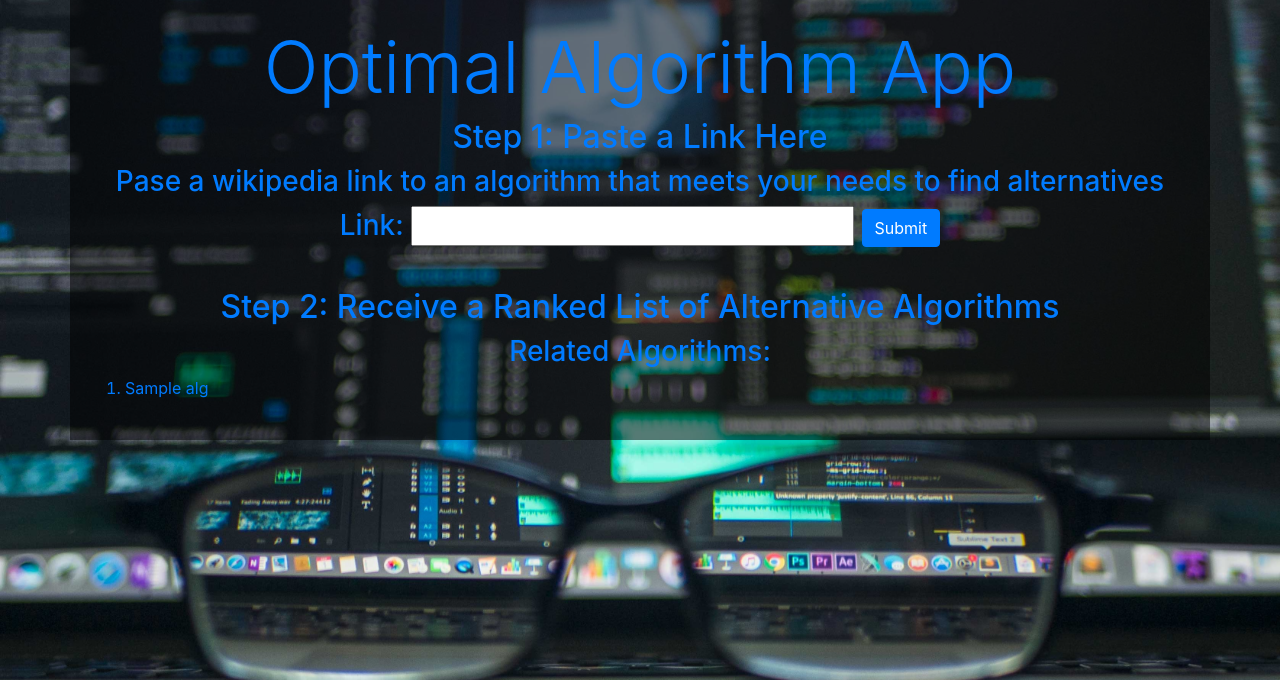
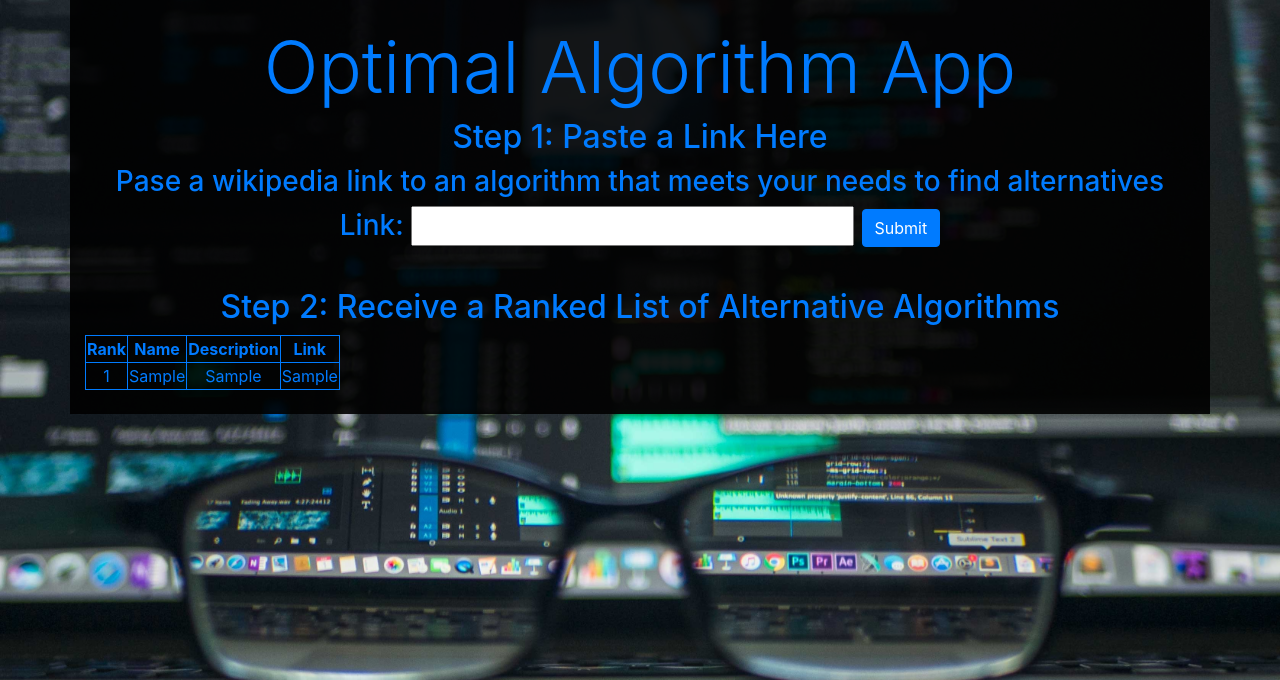
Before and after one commit to pierre-minerva/capstone, a Django app: template capsite/optalg/templates/optalg/app.html in a window 1280 px wide. Shown: the part 56-736 px from the top of the page. Run offline with Django 3.2, Linux system fonts and the light colour scheme; the template is opened without the code that fills it: most values are stand-ins (such as "Sample title", 1, 10 or a date in 2020); some libraries are stand-ins or nearby versions.

Commit message:
Changed so app returns a ranked list of algorithms with the alg name, description, and url in a table instead of just an unordered list of urls.

```diff
--- a/capsite/optalg/background_db.py
+++ b/capsite/optalg/background_db.py
@@ -9,7 +9,7 @@ import networkx as nx
 @background(schedule=100)
 def grow_db():
 	new_alg_obj = models.Frontier.filter(searched=False)[0]
-	Update = functions.WebScraper(url=new_alg_obj.url, run=True)
+	Update = data_functions.WebScraper(url=new_alg_obj.url, run=True)
 	del Update
 
 grow_db(repeat=100)
--- a/capsite/optalg/data_functions.py
+++ b/capsite/optalg/data_functions.py
@@ -148,8 +148,9 @@ def return_related_algs(url):
 	G = nx.read_gexf("graph_data")
 	#Find the all nodes connected to the requested algorithm sorted by edge weight which represents similarity of algorithms.
 	related_algs = sorted(G[url].items(), key=lambda edge: edge[1]['weight'],reverse=True)
+	#print(G.nodes[url])
 	#Get the top 10 related algorithms.
 	related_algs = related_algs[:10]
 	#Get algorithm information from the nodes
-	related_algs = [alg[0] for alg in related_algs]
+	related_algs = [(G.nodes[alg[0]]["name"], G.nodes[alg[0]]["desc"], G.nodes[alg[0]]["url"]) for alg in related_algs]
 	return related_algs
--- a/capsite/optalg/db_initialization.py
+++ b/capsite/optalg/db_initialization.py
@@ -1,4 +1,4 @@
-from optalg import functions
+from optalg import data_functions
 from background_task import background
 from optalg import models
 import time
@@ -13,5 +13,5 @@ nx.write_gexf(G, "graph_data")
 del G
 
 #We run the Update class
-Update = functions.WebScraper(url=wiki_algs_list, run=True)
+Update = data_functions.WebScraper(url=wiki_algs_list, run=True)
 del Update
--- a/capsite/optalg/static/optalg/main.css
+++ b/capsite/optalg/static/optalg/main.css
@@ -5,6 +5,11 @@ body {
   background-size: cover;
   background-position: center;
   background-repeat: no-repeat;
+}
+
+table, th, td {
+  border: 1px solid #007bff;
+  border-collapse: collapse;
 }
 
 .masthead {
@@ -19,7 +24,7 @@ body {
 }
 
 .text-center {
-  background-color: rgba(0,0,0,0.5);
+  background-color: rgba(0,0,0,0.9);
 }
 
 .credits {
@@ -28,7 +33,7 @@ body {
 
 .custom-background {
   text-align: center;
-  background-color: rgba(0,0,0,0.5);
+  background-color: rgba(0,0,0,0.9);
   color: #007bff;
 }
 
--- a/capsite/optalg/templates/optalg/app.html
+++ b/capsite/optalg/templates/optalg/app.html
@@ -14,12 +14,25 @@
 	<br>
 	<!-- This is step 2 where alternate algorithms are returned -->
 	<h2 class="display-5">Step 2: Receive a Ranked List of Alternative Algorithms</h2>
-	<h3 class="display-7">Related Algorithms:</h3>
-	<ol class="app-results">
+	{% if related_algs %}
+	<table>
+		<tr>
+			<th>Rank</th>
+			<th>Name</th>
+			<th>Description</th>
+			<th>Link</th>
+		</tr>
 		{% for alg in related_algs %}
-		<li><a target="_blank" rel="noopener noreferrer" href="{{alg}}">{{alg}}</a></li>
+		<tr>
+			<td>{{forloop.counter}}</td>
+			<td>{{alg.0}}</td>
+			<td>{{alg.1}}</td>
+			<td><a target="_blank" rel="noopener noreferrer" href="{{alg}}">{{alg.2}}</a></td>
+		</tr>
 		{% endfor %}
-	</ol>
+	</table>
+	{% endif %}
+
 	<br>
 </div>
 {% endblock content %}
--- a/capsite/optalg/views.py
+++ b/capsite/optalg/views.py
@@ -18,7 +18,7 @@ def app(request):
 	if request.method == "POST":
 		link = request.POST['link']
 
-		related_algs = functions.return_related_algs(link)
+		related_algs = data_functions.return_related_algs(link)
 		c["related_algs"]  = related_algs
 
 		return render(request, 'optalg/app.html',c)
```
